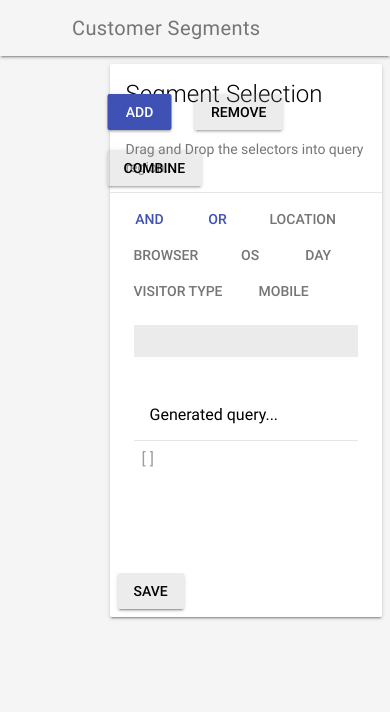
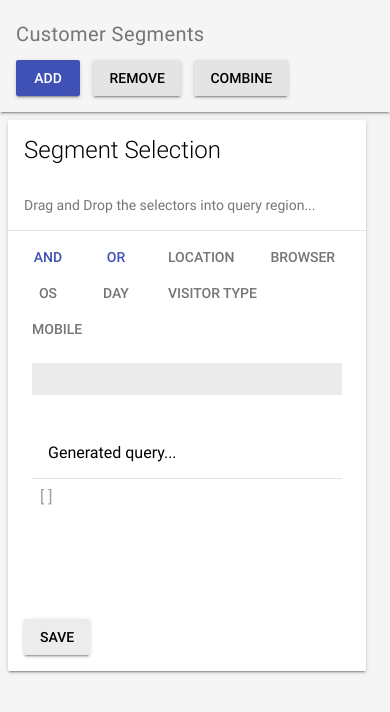
Before and after one commit to piyu-sh/customer-segmentation-component, a plain HTML site: page index.html in a window 390 px wide. Both pictures are taken after a click on the button "ADD". Drawn offline with Linux system fonts and the light colour scheme.

Commit message:
responsive layout

```diff
--- a/css/styles.css
+++ b/css/styles.css
@@ -19,16 +19,20 @@ body {
   font-family: 'Roboto', 'Helvetica', sans-serif;
 }
 
+.mdl-layout-title{
+  margin-top: 8px;
+}
+
 .top-buttons {
-  position: fixed;
-  top: 10%;
-  left: 50%;
+  /*position: fixed;*/
+  /*top: 10%;*/
+  /*left: 50%;
   transform: translate(-50%, 0);
-  z-index: 9999;
+  z-index: 9999;*/
 }
 
 .top-buttons> button {
-  margin: 10px;
+  margin-right: 10px;
 }
 
 #card-container.mdl-card, .query-region+.generated-query.mdl-card {
@@ -84,6 +88,12 @@ body {
   margin: 0 auto;
 }
 
-.saved-queries .generated-query{
-  margin: 0 auto;
+.saved-queries > div:nth-child(2n){
+  margin-left:0px;
 }
+
+@media (max-width:479px){
+  .saved-queries > div{
+  margin-left:0px;
+}
+}
--- a/index.html
+++ b/index.html
@@ -35,13 +35,24 @@
 <body>
   <div class=" mdl-layout mdl-js-layout mdl-layout--fixed-header">
     <header class=" mdl-layout__header mdl-color--grey-100 mdl-color-text--grey-600">
-      <div class="mdl-layout__header-row">
-        <span class="mdl-layout-title">Customer Segments</span>
+      <div>
+        <div class="mdl-grid">
+          <div class="mdl-cell mdl-cell--4-col mdl-cell--1-offset-desktop mdl-cell--12-col-phone">
+            <span class="mdl-layout-title">Customer Segments</span>
+          </div>
+          <div class="mdl-cell mdl-cell--7-col mdl-cell--12-col-phone">
+            <div class="top-buttons">
+              <button id="add-btn" class="mdl-button mdl-js-button mdl-button--raised mdl-button--colored"> Add </button>
+              <button id="remove-btn" class="mdl-button mdl-js-button mdl-button--raised"> Remove </button>
+              <button id="combine-btn" class="mdl-button mdl-js-button mdl-button--raised"> Combine </button>
+            </div>
+          </div>
+        </div>
       </div>
     </header>
     <main class="mdl-layout__content mdl-color--grey-100">
       <div class="mdl-grid ">
-        <div class="mdl-cell--10-col mdl-cell--1-offset ">
+        <div class="mdl-cell--10-col-desktop mdl-cell--1-offset-desktop mdl-cell--12-col-phone">
           <div id="card-container" class="mdl-card mdl-shadow--2dp">
             <div class="mdl-card__title">
               <h2 class="mdl-card__title-text">Segment Selection</h2>
@@ -53,11 +64,6 @@
         </div>
       </div>
       <div class="mdl-grid saved-queries">
-      </div>
-      <div class="top-buttons">
-        <button id="add-btn" class="mdl-button mdl-js-button mdl-button--raised mdl-button--colored"> Add </button>
-        <button id="remove-btn" class="mdl-button mdl-js-button mdl-button--raised"> Remove </button>
-        <button id="combine-btn" class="mdl-button mdl-js-button mdl-button--raised"> Combine </button>
       </div>
     </main>
   </div>
--- a/js/app.js
+++ b/js/app.js
@@ -19,6 +19,7 @@ $(function() {
             attachDragDropFunctionality();
             $("#save-btn").click(function(e) {
                 var $saveCard=$("#card-container .generated-query");
+                $saveCard.addClass("mdl-cell mdl-cell--5-col mdl-cell--1-offset-desktop mdl-card generated-query mdl-shadow--2dp");
                 $("div.saved-queries").append($saveCard);
                 $("#card-container").html(componentTemplates.mainCardDefaultTemplate);
             });
--- a/js/templates.js
+++ b/js/templates.js
@@ -32,7 +32,7 @@ var templates = (function() {
                 <div class="mdl-card__title">Generated query...</div>
                 <div class="mdl-card__actions mdl-card--border mdl-color-text--grey-500">[ ]</div>
               </div>
-              <div class="mdl-cell--2-col mdl-cell--5-offset">
+              <div class="mdl-cell mdl-cell--2-col mdl-cell--5-offset">
                 <button id="save-btn" class="mdl-button mdl-js-button mdl-button--raised ">Save</button>
               </div>
             </div>`;
```
